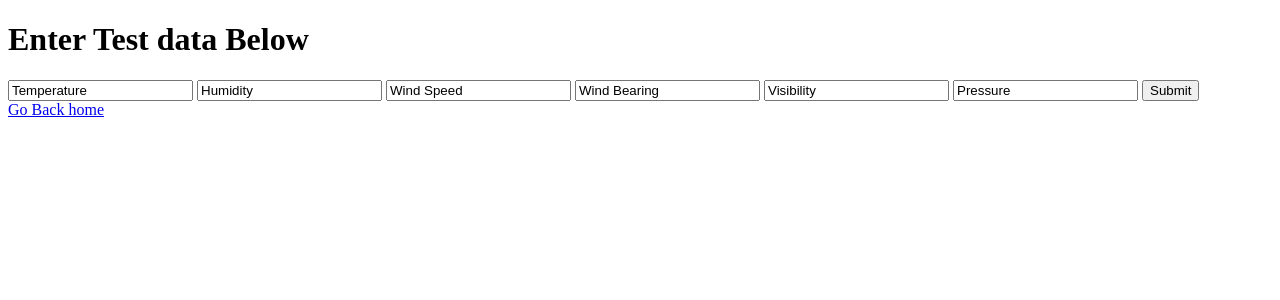
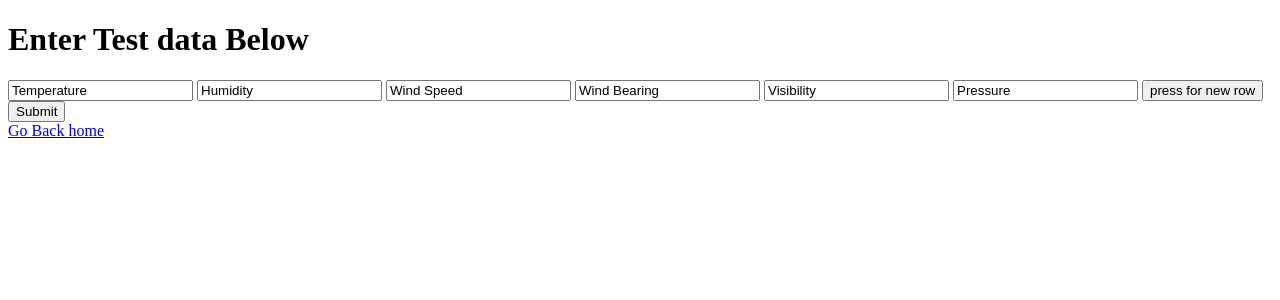
Before and after one commit to TheFungusAmongUs/MEC2022, a Flask app: page /test in a window 1280 px wide. Shown: the top 300 px of the page. Run offline with Flask 2, Linux system fonts and the light colour scheme.

```diff
--- a/templates/Test.html
+++ b/templates/Test.html
@@ -22,6 +22,8 @@
           <input type="text" value="Visibility" name="visibility">
 
           <input type="text" value="Pressure" name="pressure">
+
+          <input type="button" name="new entry" value = "press for new row">
           <input type="submit" >
       </form>
       <a href="/" >Go Back home</a>
```
